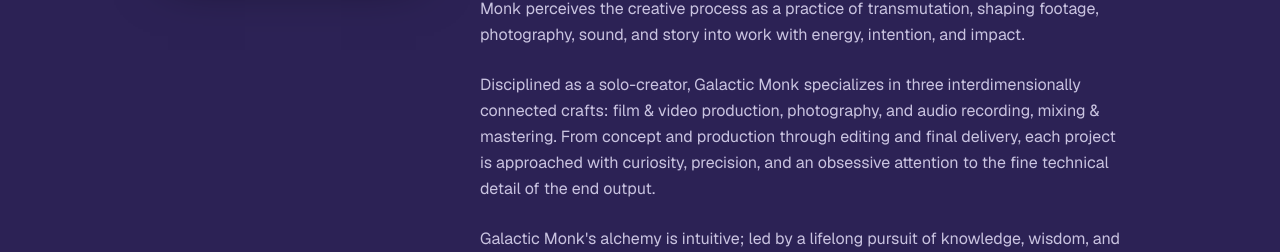
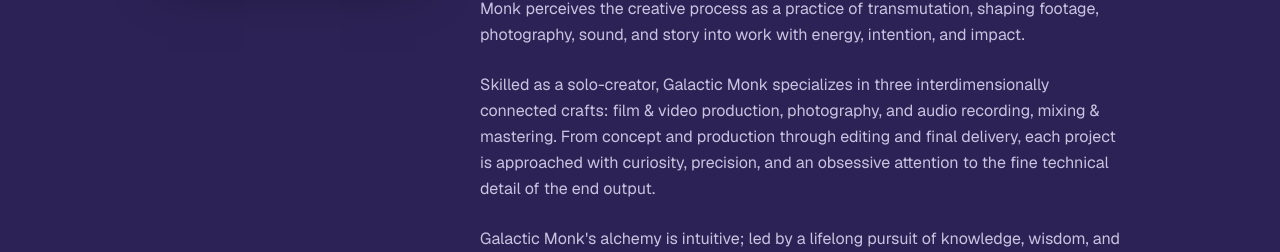
Before and after one commit to TheGalacticMonk/galacticmonk, a Next.js app: page /about in a window 1280 px wide. Shown: the part 449-701 px from the top of the page. Built offline with nearby package versions, Linux system fonts and the light colour scheme.

Commit message:
Update website

```diff
--- a/src/app/about/page.tsx
+++ b/src/app/about/page.tsx
@@ -50,7 +50,7 @@
               into work with energy, intention, and impact.
             </p>
             <p>
-              Disciplined as a solo-creator, Galactic Monk
+              Skilled as a solo-creator, Galactic Monk
               specializes in three interdimensionally connected crafts: film &amp; video
               production, photography, and audio recording, mixing &amp;
               mastering. From concept and production through editing and
```
